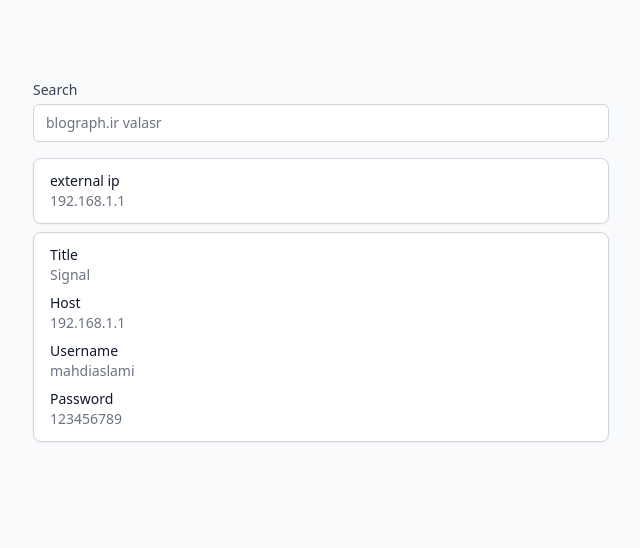
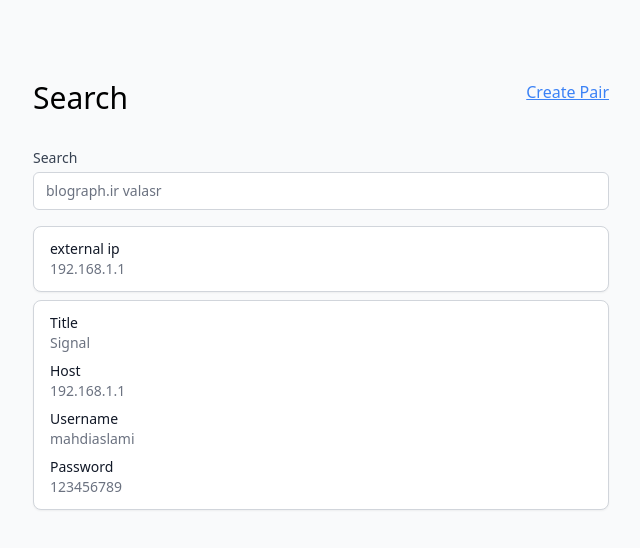
Before and after one commit to mahdyaslami/passwords, a Vue app: page / in a window 1280 px wide. Shown: the top 548 px of the page, without its empty margins (319-959 px from the left). Built offline with nearby package versions, Linux system fonts and the light colour scheme.

Commit message:
Add create pairs link to home

```diff
--- a/src/pages/Home.vue
+++ b/src/pages/Home.vue
@@ -1,5 +1,18 @@
 <template>
   <div class="max-w-xl mx-auto pt-20">
+    <div class="flex justify-between">
+      <h1 class="text-3xl mb-8">
+        Search
+      </h1>
+
+      <router-link
+        to="/pairs/create"
+        class="text-blue-500 underline"
+      >
+        Create Pair
+      </router-link>
+    </div>
+
     <div class="mb-4">
       <base-label
         for="search"
```
